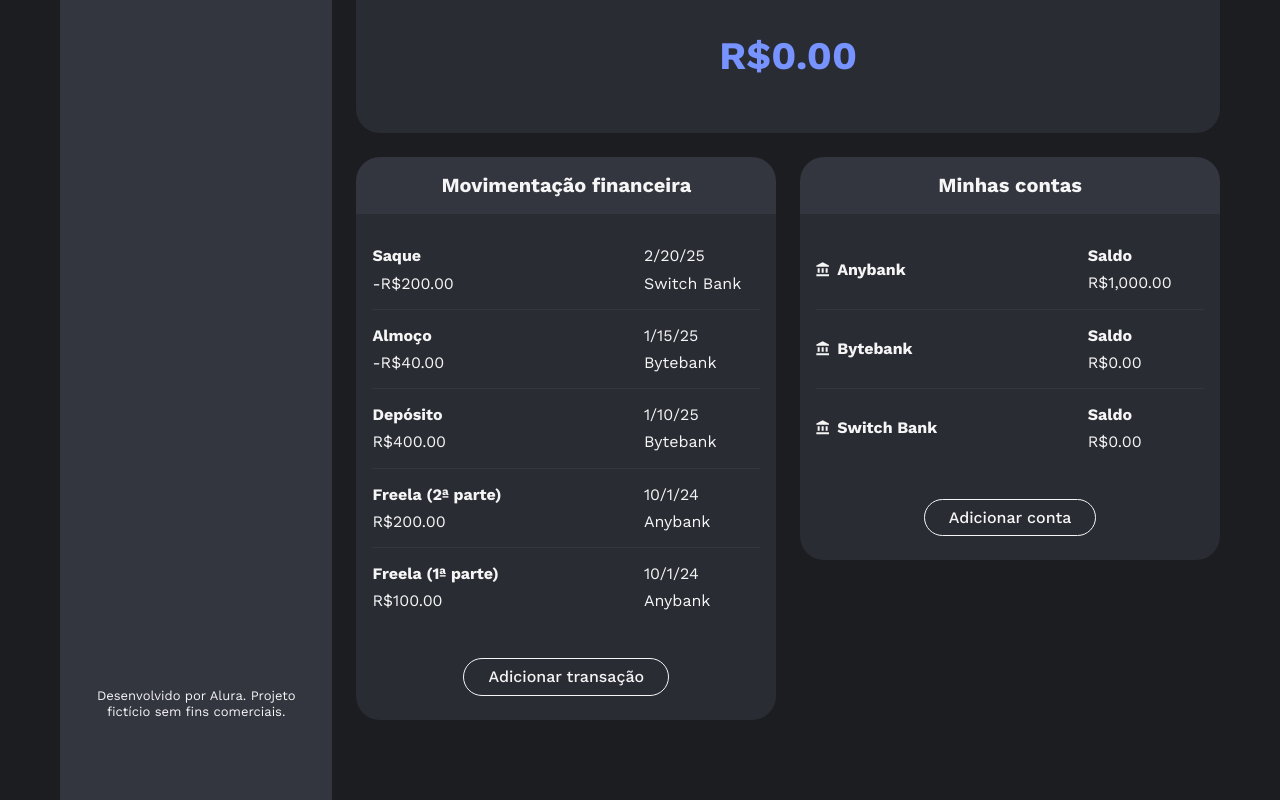
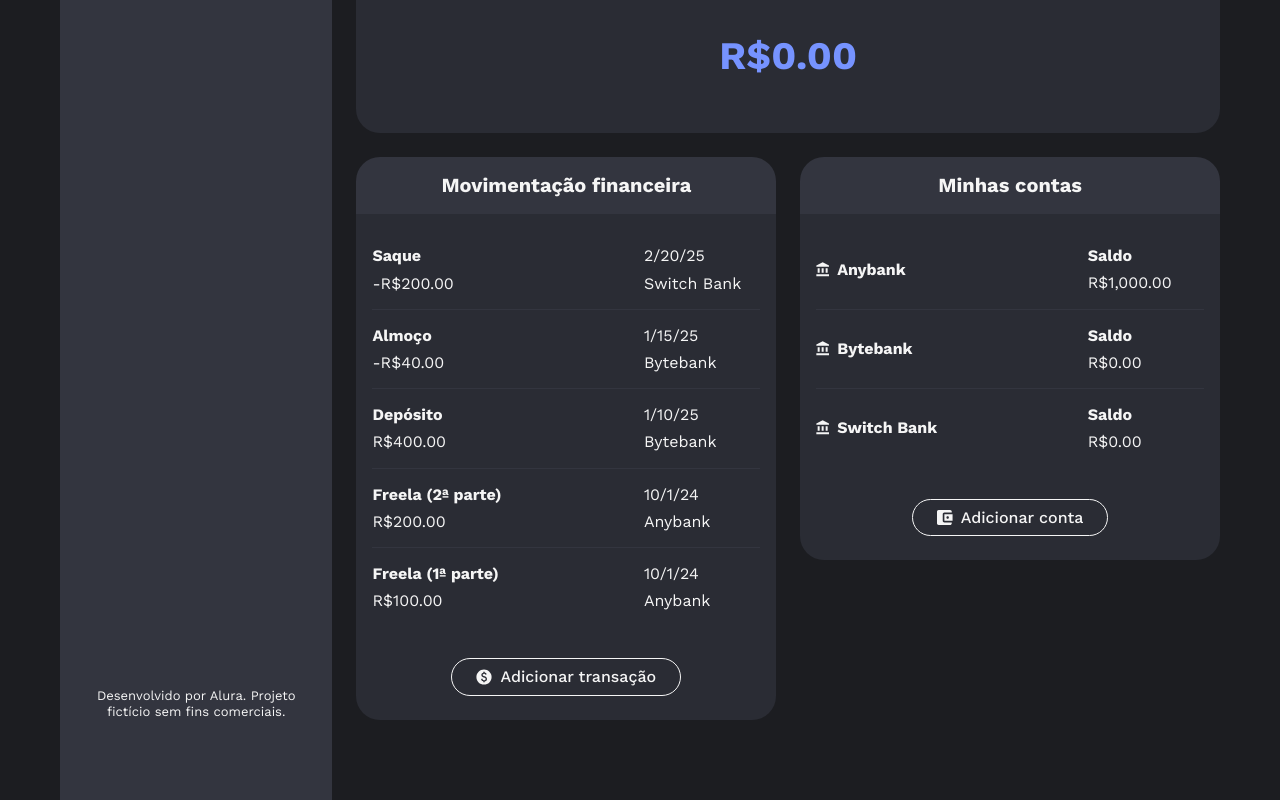
Before and after one commit to alexandre-costa-81/poupeapp, an Angular app: page / in a window 1280 px wide. Shown: the part 272-1072 px from the top of the page. Built offline with nearby package versions, Linux system fonts and the light colour scheme.

Commit message:
refactor: update button component to use ng-content for flexible content insertion style: add icon styles for wallet and currency buttons feat: enhance button components with icons for better UX

```diff
--- a/src/app/area-financeira/contas/contas.component.css
+++ b/src/app/area-financeira/contas/contas.component.css
@@ -21,3 +21,7 @@
 .botao-adicionar-conta {
   margin: 0 auto;
 }
+
+.icone-carteira {
+  width: 1rem;
+}
--- a/src/app/area-financeira/contas/contas.component.html
+++ b/src/app/area-financeira/contas/contas.component.html
@@ -17,7 +17,15 @@
         }
       </ul>
 
-      <app-botao class="botao-adicionar-conta" texto="Adicionar conta" />
+      <app-botao class="botao-adicionar-conta" texto="Adicionar conta">
+        <img
+          src="icones/carteira.svg"
+          alt=""
+          aria-hidden="true"
+          class="icone-carteira"
+        />
+        Adicionar conta
+      </app-botao>
     </div>
   </div>
 </section>
--- a/src/app/area-financeira/transacoes/transacoes.component.css
+++ b/src/app/area-financeira/transacoes/transacoes.component.css
@@ -21,3 +21,7 @@
 .botao-adicionar-transacao {
   margin: 0 auto;
 }
+
+.icone-moeda {
+  width: 1rem;
+}
--- a/src/app/area-financeira/transacoes/transacoes.component.html
+++ b/src/app/area-financeira/transacoes/transacoes.component.html
@@ -17,7 +17,15 @@
         }
       </ul>
 
-      <app-botao class="botao-adicionar-transacao" texto="Adicionar transação" />
+      <app-botao class="botao-adicionar-transacao" texto="Adicionar transação">
+        <img
+          src="icones/moeda.svg"
+          alt=""
+          aria-hidden="true"
+          class="icone-moeda"
+        />
+        Adicionar transação
+      </app-botao>
     </div>
   </div>
 </section>
--- a/src/app/compartilhados/botao/botao.component.html
+++ b/src/app/compartilhados/botao/botao.component.html
@@ -1,3 +1,3 @@
 <button class="botao texto-md">
-  {{ texto() }}
+  <ng-content></ng-content>
 </button>
--- a/src/app/compartilhados/botao/botao.component.ts
+++ b/src/app/compartilhados/botao/botao.component.ts
@@ -6,6 +6,4 @@ import { Component, input } from '@angular/core';
   templateUrl: './botao.component.html',
   styleUrl: './botao.component.css'
 })
-export class BotaoComponent {
-  texto = input.required<string>();
-}
+export class BotaoComponent {}
```
